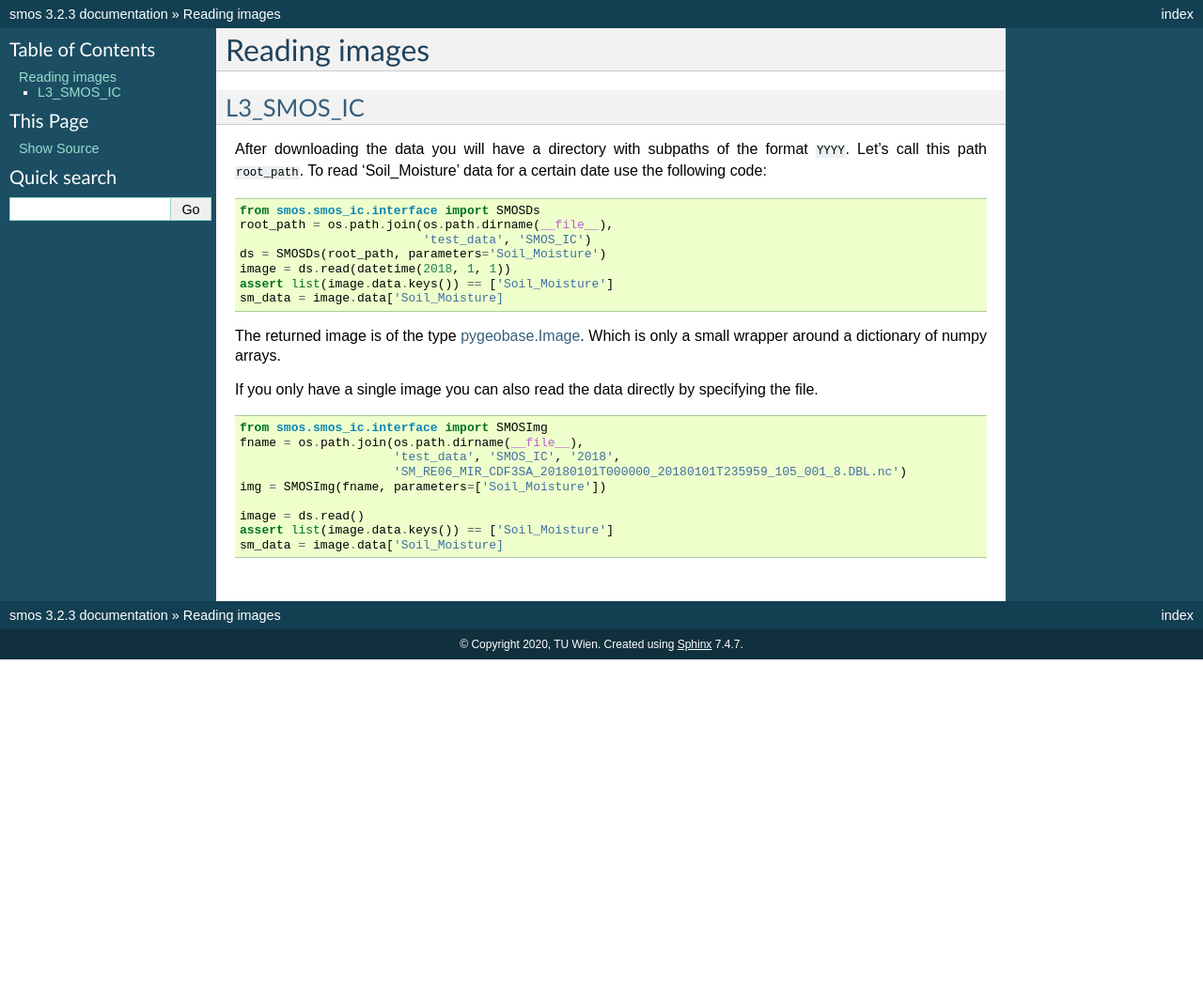
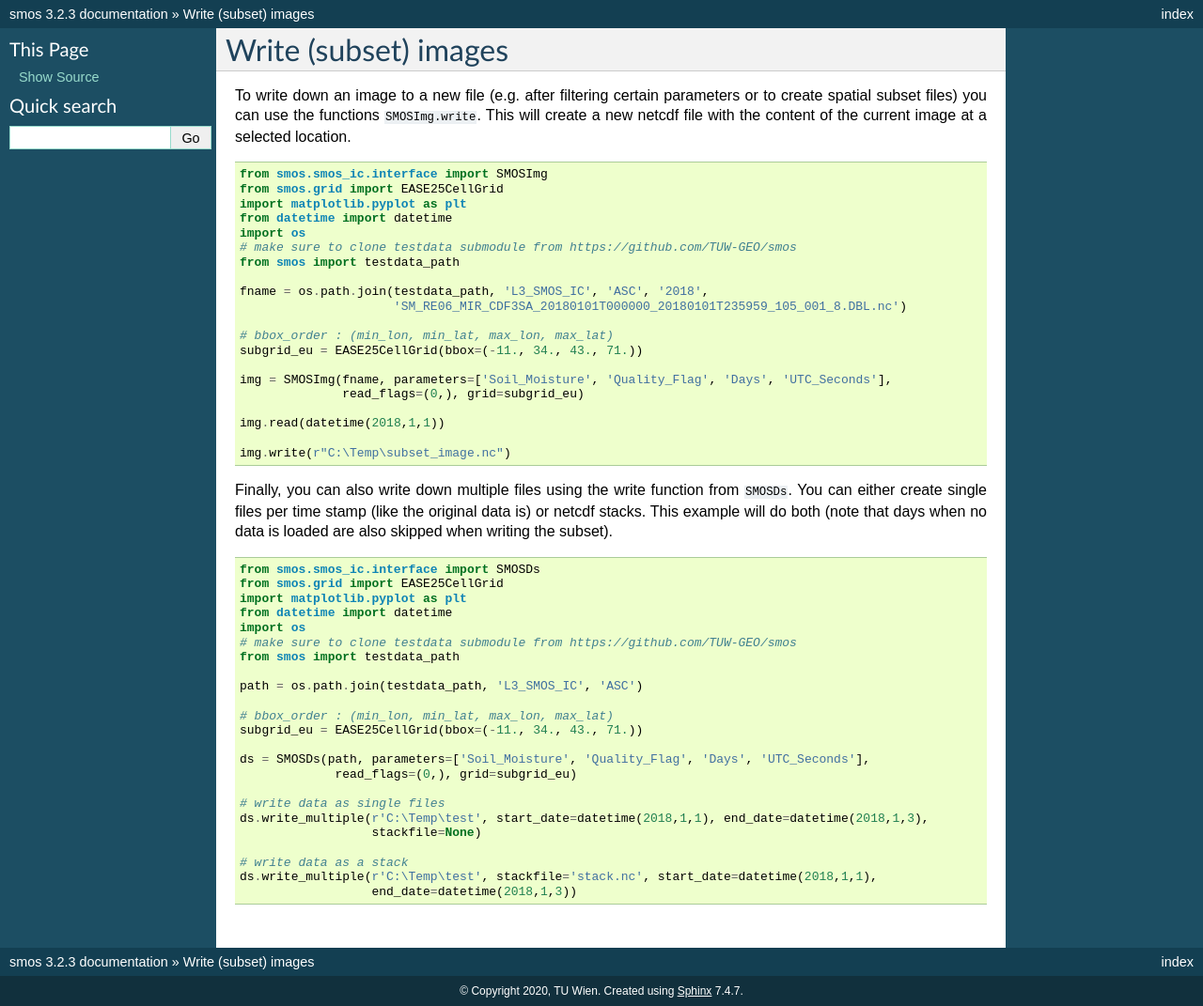
Before and after one commit to TUW-GEO/smos, a Sphinx documentation site: the page built from docs/write.rst, in a window 1280 px wide. Shown: the whole page at 94% size. Built offline with Sphinx 7.4.7, drawn with Linux system fonts in a browser that asks for light colours; before the commit the page ends 900 px from its top, so only the background shows below that.

Commit message:
Update docs

```diff
--- a/docs/requirements.txt
+++ b/docs/requirements.txt
@@ -0,0 +1 @@
+sphinx_rtd_theme
--- a/docs/write.rst
+++ b/docs/write.rst
@@ -1,38 +1,60 @@
-Reading images
-==============
+Write (subset) images
+=====================
 
-`L3_SMOS_IC <https://www.catds.fr/Products/Available-products-from-CEC-SM/SMOS-IC>`_
-------------------------------------------
+To write down an image to a new file (e.g. after filtering certain parameters or
+to create spatial subset files) you can use the functions ``SMOSImg.write``. This
+will create a new netcdf file with the content of the current image at a selected location.
 
-After downloading the data you will have a directory with subpaths of the format
-``YYYY``. Let's call this path ``root_path``. To read 'Soil_Moisture'
-data for a certain date use the following code:
+.. code-block:: python
+
+   from smos.smos_ic.interface import SMOSImg
+   from smos.grid import EASE25CellGrid
+   import matplotlib.pyplot as plt
+   from datetime import datetime
+   import os
+   # make sure to clone testdata submodule from https://github.com/TUW-GEO/smos
+   from smos import testdata_path
+
+   fname = os.path.join(testdata_path, 'L3_SMOS_IC', 'ASC', '2018',
+                        'SM_RE06_MIR_CDF3SA_20180101T000000_20180101T235959_105_001_8.DBL.nc')
+
+   # bbox_order : (min_lon, min_lat, max_lon, max_lat)
+   subgrid_eu = EASE25CellGrid(bbox=(-11., 34., 43., 71.))
+
+   img = SMOSImg(fname, parameters=['Soil_Moisture', 'Quality_Flag', 'Days', 'UTC_Seconds'],
+                 read_flags=(0,), grid=subgrid_eu)
+
+   img.read(datetime(2018,1,1))
+
+   img.write(r"C:\Temp\subset_image.nc")
+
+Finally, you can also write down multiple files using the write function from
+``SMOSDs``. You can either create single files per time stamp (like the original data is)
+or netcdf stacks. This example will do both (note that days when no data is loaded are
+also skipped when writing the subset).
 
 .. code-block:: python
 
    from smos.smos_ic.interface import SMOSDs
-   root_path = os.path.join(os.path.dirname(__file__),
-                            'test_data', 'SMOS_IC')
-   ds = SMOSDs(root_path, parameters='Soil_Moisture')
-   image = ds.read(datetime(2018, 1, 1))
-   assert list(image.data.keys()) == ['Soil_Moisture']
-   sm_data = image.data['Soil_Moisture]
+   from smos.grid import EASE25CellGrid
+   import matplotlib.pyplot as plt
+   from datetime import datetime
+   import os
+   # make sure to clone testdata submodule from https://github.com/TUW-GEO/smos
+   from smos import testdata_path
 
-The returned image is of the type `pygeobase.Image
-<http://pygeobase.readthedocs.io/en/latest/api/pygeobase.html#pygeobase.object_base.Image>`_.
-Which is only a small wrapper around a dictionary of numpy arrays.
+   path = os.path.join(testdata_path, 'L3_SMOS_IC', 'ASC')
 
-If you only have a single image you can also read the data directly by specifying
-the file.
+   # bbox_order : (min_lon, min_lat, max_lon, max_lat)
+   subgrid_eu = EASE25CellGrid(bbox=(-11., 34., 43., 71.))
 
-.. code-block:: python
+   ds = SMOSDs(path, parameters=['Soil_Moisture', 'Quality_Flag', 'Days', 'UTC_Seconds'],
+                read_flags=(0,), grid=subgrid_eu)
 
-   from smos.smos_ic.interface import SMOSImg
-   fname = os.path.join(os.path.dirname(__file__),
-                        'test_data', 'SMOS_IC', '2018',
-                        'SM_RE06_MIR_CDF3SA_20180101T000000_20180101T235959_105_001_8.DBL.nc')
-   img = SMOSImg(fname, parameters=['Soil_Moisture'])
+   # write data as single files
+   ds.write_multiple(r'C:\Temp\test', start_date=datetime(2018,1,1), end_date=datetime(2018,1,3),
+                     stackfile=None)
 
-   image = ds.read()
-   assert list(image.data.keys()) == ['Soil_Moisture']
-   sm_data = image.data['Soil_Moisture]
+   # write data as a stack
+   ds.write_multiple(r'C:\Temp\test', stackfile='stack.nc', start_date=datetime(2018,1,1),
+                     end_date=datetime(2018,1,3))
```
Also changed, not shown: docs/reading.rst (+57 -10 lines), .readthedocs.yml.py.
